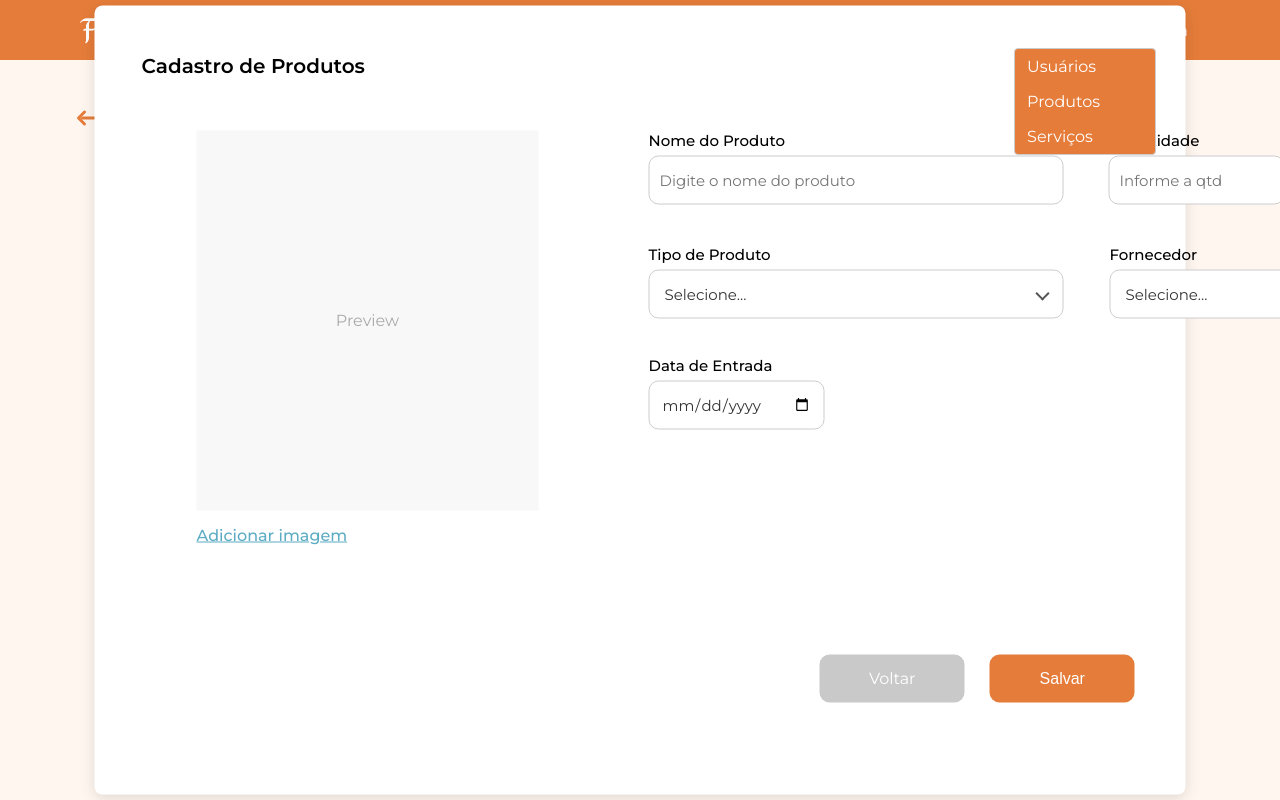
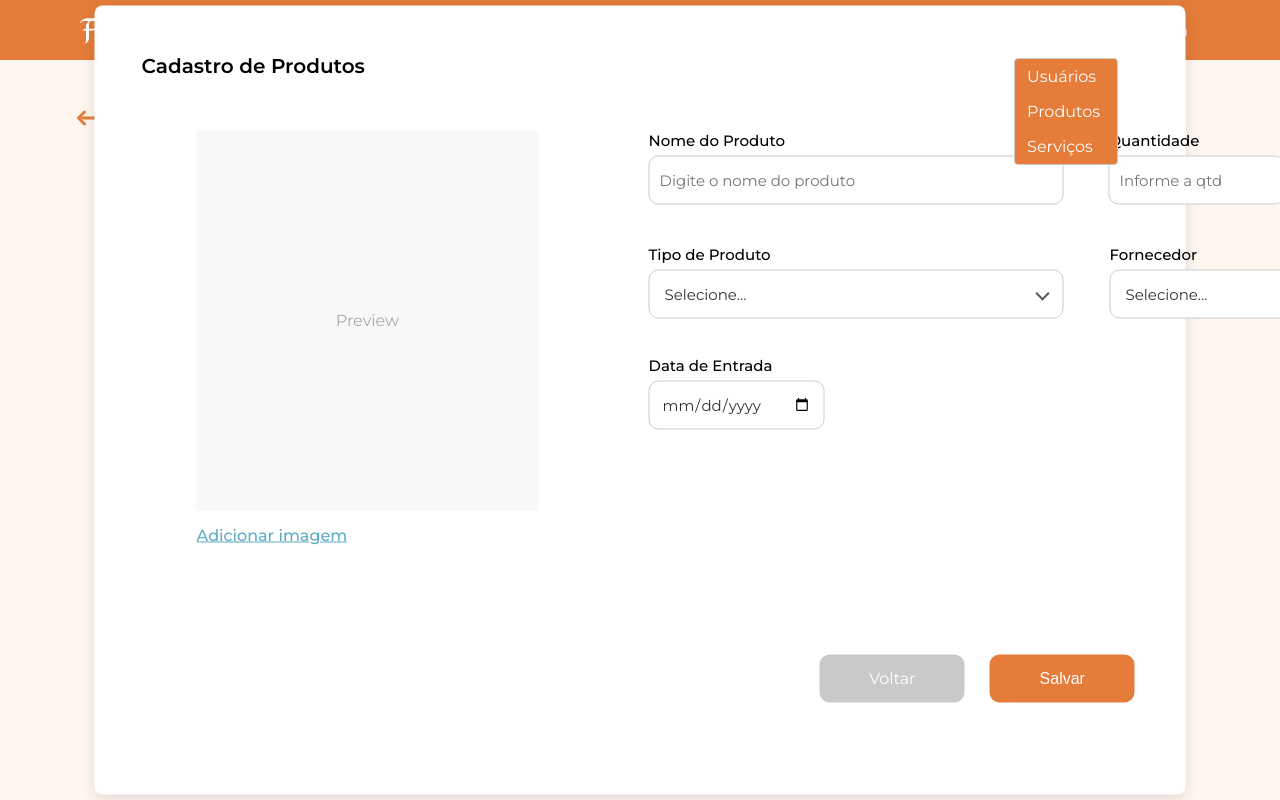
Before and after one commit to biancavaz/ProjetoFinal-Fluxee, a Flask app: page /cadastrar-produto in a window 1280 px wide, after a click on "Gestão". Run offline with Flask 3, Linux system fonts and the light colour scheme; data that the repository does not hold is empty.

Commit message:
poucos ajustes no header

```diff
--- a/app/static/css/header.css
+++ b/app/static/css/header.css
@@ -1,5 +1,8 @@
+@import url('https://fonts.googleapis.com/css2?family=Montserrat:wght@400;500;600&display=swap');
+
 /* ================= Header ================= */
 .site-header {
+
   background-color: #E57C3A;
   width: 100%;
   height: 65px;
@@ -31,6 +34,7 @@
   list-style: none;
   margin: 0;
   padding: 0;
+  font-family: 'Montserrat', sans-serif;
   gap: 20px; /* espaço entre itens do menu */
 }
 
@@ -44,6 +48,7 @@
   align-items: center;
   text-decoration: none;
   color: white;
+  font-family: 'Montserrat', sans-serif;
   padding: 8px 12px; /* deixa o menu mais compacto */
   transition: color 0.3s ease;
 }
@@ -80,11 +85,11 @@
 .nav li.dropdown_gestao .dropdown-content {
   display: none;
   position: absolute;
-  top: 100%; /* logo abaixo do botão */
+  top: 45px; /* logo abaixo do botão */
   left: 0;
   background-color: #E57C3A;
   border-radius: 4px;
-  min-width: 140px; /* largura do dropdown */
+  min-width: 100px; /* largura do dropdown */
   z-index: 1000;
   box-shadow: none;
   padding: 0;
@@ -99,16 +104,11 @@
 }
 
 .nav li.dropdown_gestao .dropdown-content li a:hover {
-  background-color: #FFD9B3;
-  color: #E57C3A;
+  background-color: #ec9259;
+  /* color: #E57C3A; */
 }
 
-/* Mostrar dropdown ao passar o mouse (desktop) */
-@media (min-width: 769px) {
-  .nav li.dropdown_gestao:hover .dropdown-content {
-    display: block;
-  }
-}
+
 
 /* ================= Responsivo ================= */
 @media (max-width: 768px) {
```
